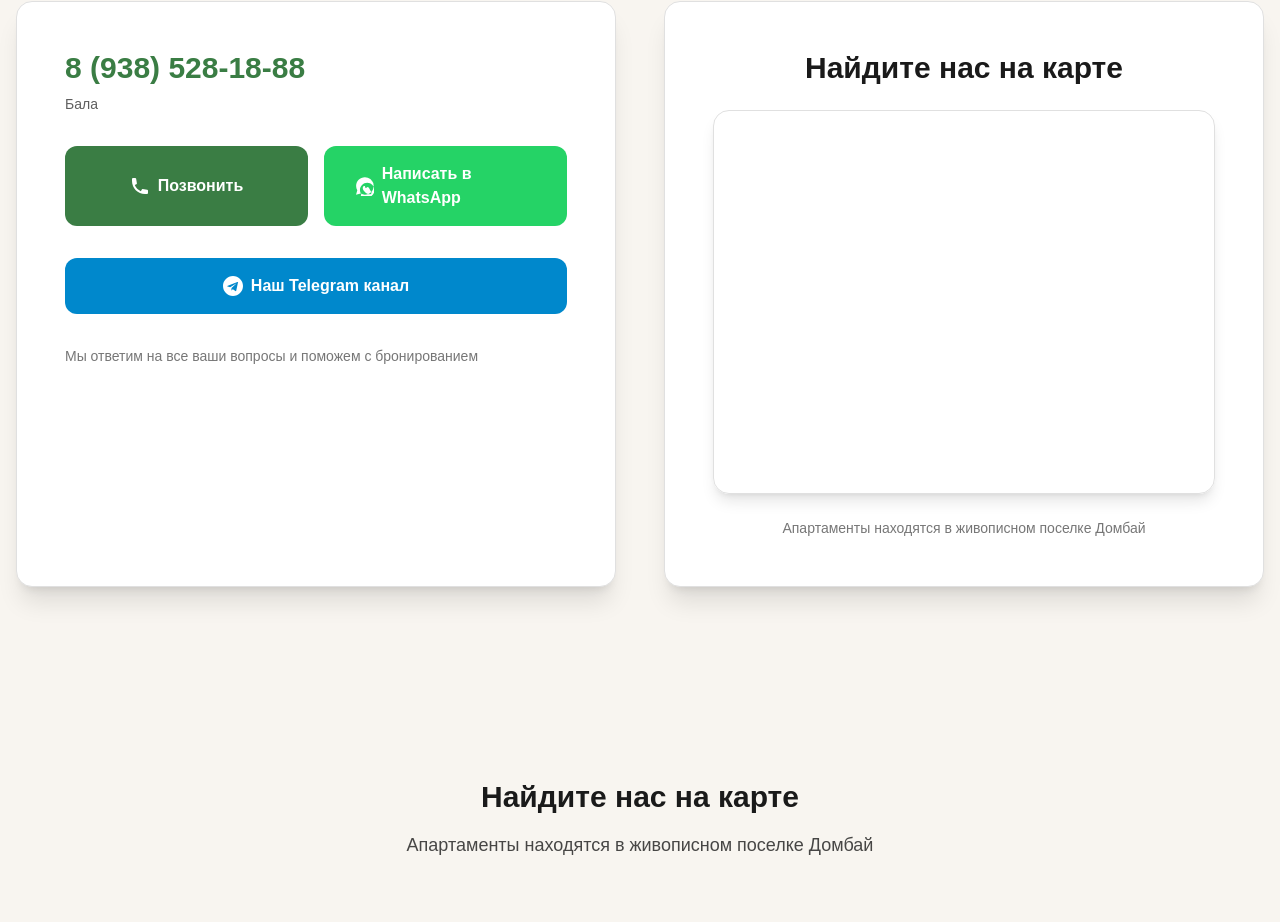
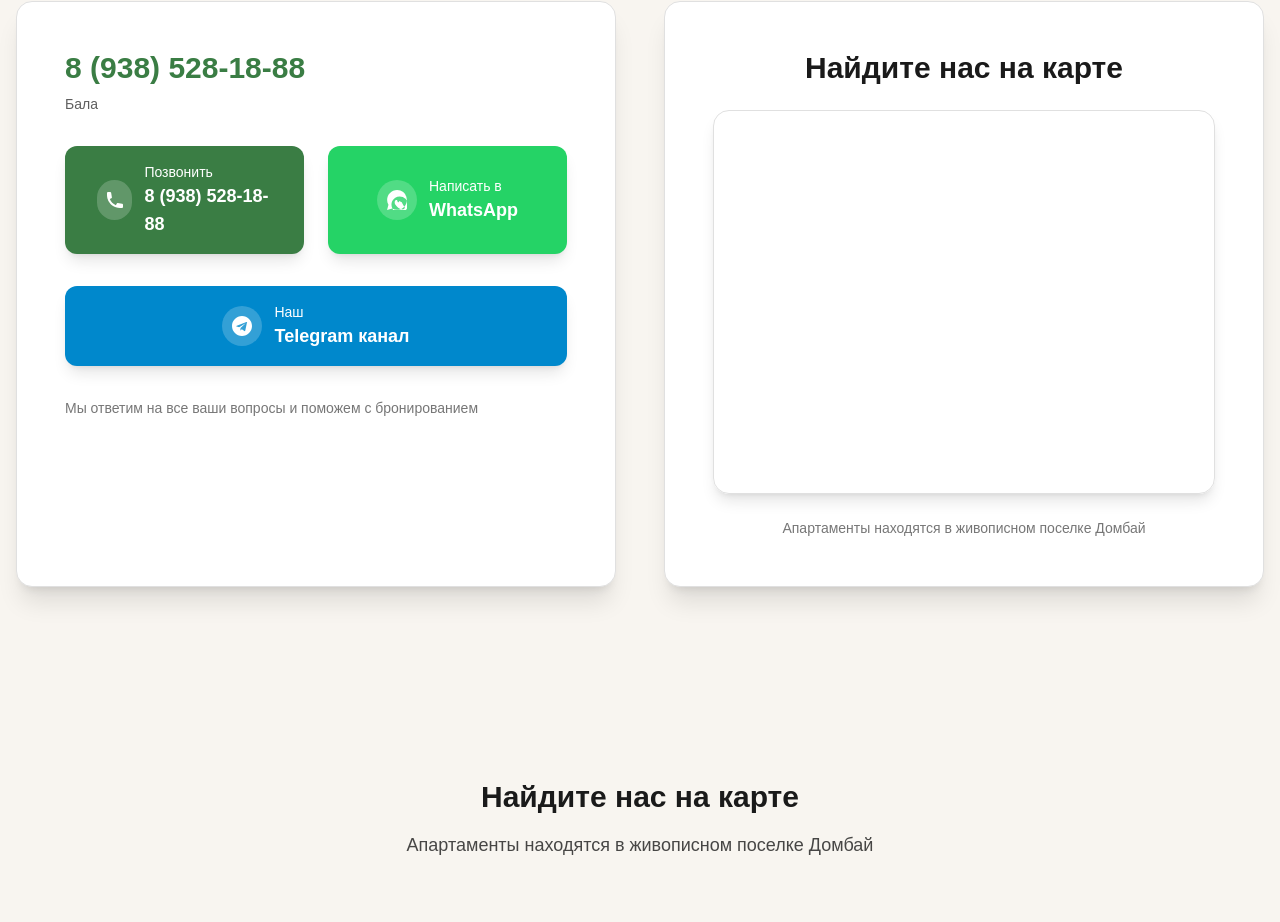
Before and after one commit to Biaslan-git/apartments-landing, a Next.js app: page / in a window 1280 px wide. Shown: the part 6913-7835 px from the top of the page. Built offline with nearby package versions, Linux system fonts and the light colour scheme.

Commit message:
feat(contacts): новая версия

```diff
--- a/components/ContactSection.tsx
+++ b/components/ContactSection.tsx
@@ -26,27 +26,37 @@ const ContactSection = () => {
               <p className="text-sm md:text-[#1A1A1A]/70">Бала</p>
             </div>
 
-            <div className="flex flex-col sm:flex-row justify-center gap-4 mb-8">
+            <div className="flex flex-col sm:flex-row justify-center gap-6 mb-8">
               <a
                 href={`tel:${phoneNumber}`}
-                className="bg-[#3A7D44] hover:bg-[#2E6A3A] text-white font-bold py-4 px-8 rounded-xl transition duration-300 flex items-center justify-center gap-2 w-full"
+                className="bg-[#3A7D44] hover:bg-[#2E6A3A] text-white font-bold py-4 px-8 rounded-xl transition duration-300 flex items-center justify-center gap-3 w-full shadow-lg hover:shadow-xl transform hover:-translate-y-1"
               >
-                <svg xmlns="http://www.w3.org/2000/svg" className="h-5 w-5" viewBox="0 0 20 20" fill="currentColor">
+                <div className="w-10 h-10 bg-white/20 rounded-full flex items-center justify-center">
+                  <svg xmlns="http://www.w3.org/2000/svg" className="h-5 w-5 text-white" viewBox="0 0 20 20" fill="currentColor">
                     <path d="M2 3a1 1 0 011-1h2.153a1 1 0 01.986.836l.74 4.435a1 1 0 01-.54 1.06l-1.548.773a11.037 11.037 0 006.105 6.105l.774-1.548a1 1 0 011.059-.54l4.435.74a1 1 0 01.836.986V17a1 1 0 01-1 1h-2C7.82 18 2 12.18 2 5V3z" />
                   </svg>
-                Позвонить
+                </div>
+                <div className="flex flex-col items-start">
+                  <span className="text-sm font-normal">Позвонить</span>
+                  <span className="text-lg font-bold">{phoneNumber.replace(/(\d{1})(\d{3})(\d{3})(\d{2})(\d{2})/, '$1 ($2) $3-$4-$5')}</span>
+                </div>
               </a>
 
               <a
                 href={whatsappUrl}
                 target="_blank"
                 rel="noopener noreferrer"
-                className="bg-[#25D366] hover:bg-[#128C7E] text-white font-bold py-4 px-8 rounded-xl transition duration-300 flex items-center justify-center gap-2 w-full"
+                className="bg-[#25D366] hover:bg-[#128C7E] text-white font-bold py-4 px-8 rounded-xl transition duration-300 flex items-center justify-center gap-3 w-full shadow-lg hover:shadow-xl transform hover:-translate-y-1"
               >
-                <svg xmlns="http://www.w3.org/2000/svg" className="h-5 w-5" viewBox="0 0 24 24" fill="currentColor">
+                <div className="w-10 h-10 bg-white/20 rounded-full flex items-center justify-center">
+                  <svg xmlns="http://www.w3.org/2000/svg" className="h-5 w-5 text-white" viewBox="0 0 24 24" fill="currentColor">
                     <path d="M17.472 14.382c-.297-.149-1.758-.867-2.03-.967-.273-.099-.471-.148-.67.15-.197.297-.767.966-.94 1.164-.173.199-.347.223-.644.075-.297-.15-.669-1.612-.916-2.207-.242-.579-.487-.5-.669-.51-.173-.008-.371-.01-.57-.01-.198 0-.52.074-.792.372-.272.297-1.04 1.016-1.04 2.479 0 1.462 1.065 2.875 1.213 3.074.149.198 2.096 3.2 5.077 4.487.709.306 1.262.489 1.694.625.712.227 1.36.195 1.871.118.571-.085 1.758-.719 2.006-1.413.248-.694.248-1.289.173-1.413-.074-.124-.272-.198-.57-.347m-5.421 7.403h-.004a9.87 9.87 0 01-5.031-1.378l-.361-.214-3.741.982.998-3.648-.235-.374a9.86 9.86 0 01-1.51-5.26c.001-5.45 4.436-9.884 9.888-9.884 2.64 0 5.122 1.03 6.988 2.898a9.825 9.825 0 012.893 6.994c-.003 5.45-4.437 9.884-9.885 9.884m8.413-18.297A11.815 11.815 0 0012.05 0C5.495 0 .16 5.335.157 11.892c0 2.096.547 4.142 1.588 5.945L.057 24l6.305-1.654a11.882 11.882 0 005.683 1.448h.005c6.554 0 11.89-5.335 11.893-11.893a11.821 11.821 0 00-3.46-8.432" />
                   </svg>
-                Написать в WhatsApp
+                </div>
+                <div className="flex flex-col items-start">
+                  <span className="text-sm font-normal">Написать в</span>
+                  <span className="text-lg font-bold">WhatsApp</span>
+                </div>
               </a>
             </div>
 
@@ -55,12 +65,17 @@ const ContactSection = () => {
                 href={telegramUrl}
                 target="_blank"
                 rel="noopener noreferrer"
-                className="bg-[#0088cc] hover:bg-[#0077b3] text-white font-bold py-4 px-8 rounded-xl transition duration-300 flex items-center justify-center gap-2 w-full"
+                className="bg-[#0088cc] hover:bg-[#0077b3] text-white font-bold py-4 px-8 rounded-xl transition duration-300 flex items-center justify-center gap-3 w-full shadow-lg hover:shadow-xl transform hover:-translate-y-1"
               >
-                <svg xmlns="http://www.w3.org/2000/svg" className="h-5 w-5" viewBox="0 0 24 24" fill="currentColor">
+                <div className="w-10 h-10 bg-white/20 rounded-full flex items-center justify-center">
+                  <svg xmlns="http://www.w3.org/2000/svg" className="h-5 w-5 text-white" viewBox="0 0 24 24" fill="currentColor">
                     <path d="M12 0c-6.627 0-12 5.373-12 12s5.373 12 12 12 12-5.373 12-12-5.373-12-12-12zm5.894 8.221l-1.97 9.28c-.145.658-.537.818-1.084.508l-3-2.21-1.447 1.394c-.14.141-.259.259-.374.261l.213-3.053 5.56-5.022c.24-.213-.054-.334-.373-.121l-6.869 4.326-2.96-.924c-.64-.203-.658-.64.136-.954l11.566-4.458c.538-.196 1.006.128.832.941z"/>
                   </svg>
-                Наш Telegram канал
+                </div>
+                <div className="flex flex-col items-start">
+                  <span className="text-sm font-normal">Наш</span>
+                  <span className="text-lg font-bold">Telegram канал</span>
+                </div>
               </a>
             </div>
 
```
Lines whose indentation alone changed are shown as unchanged.
